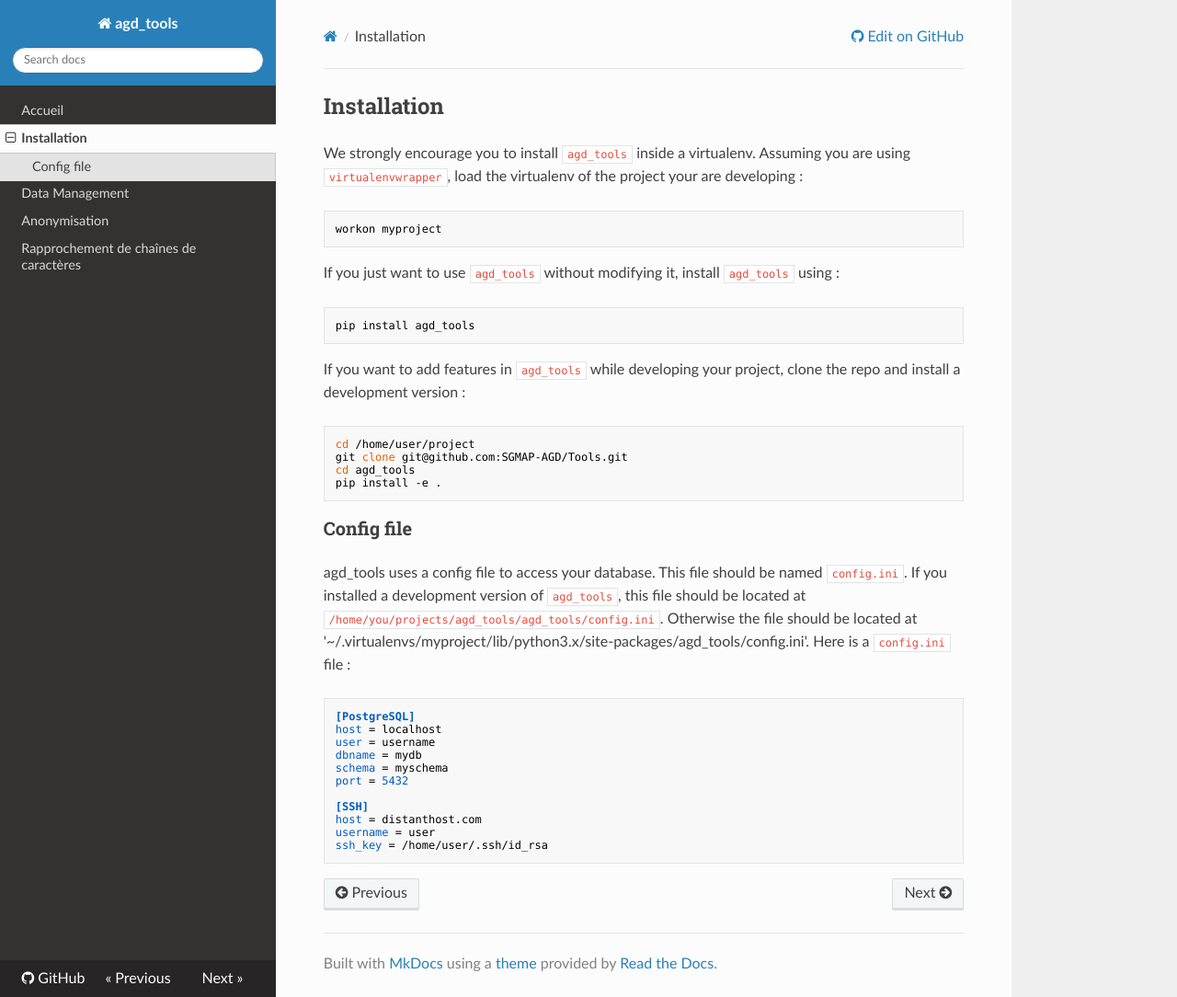
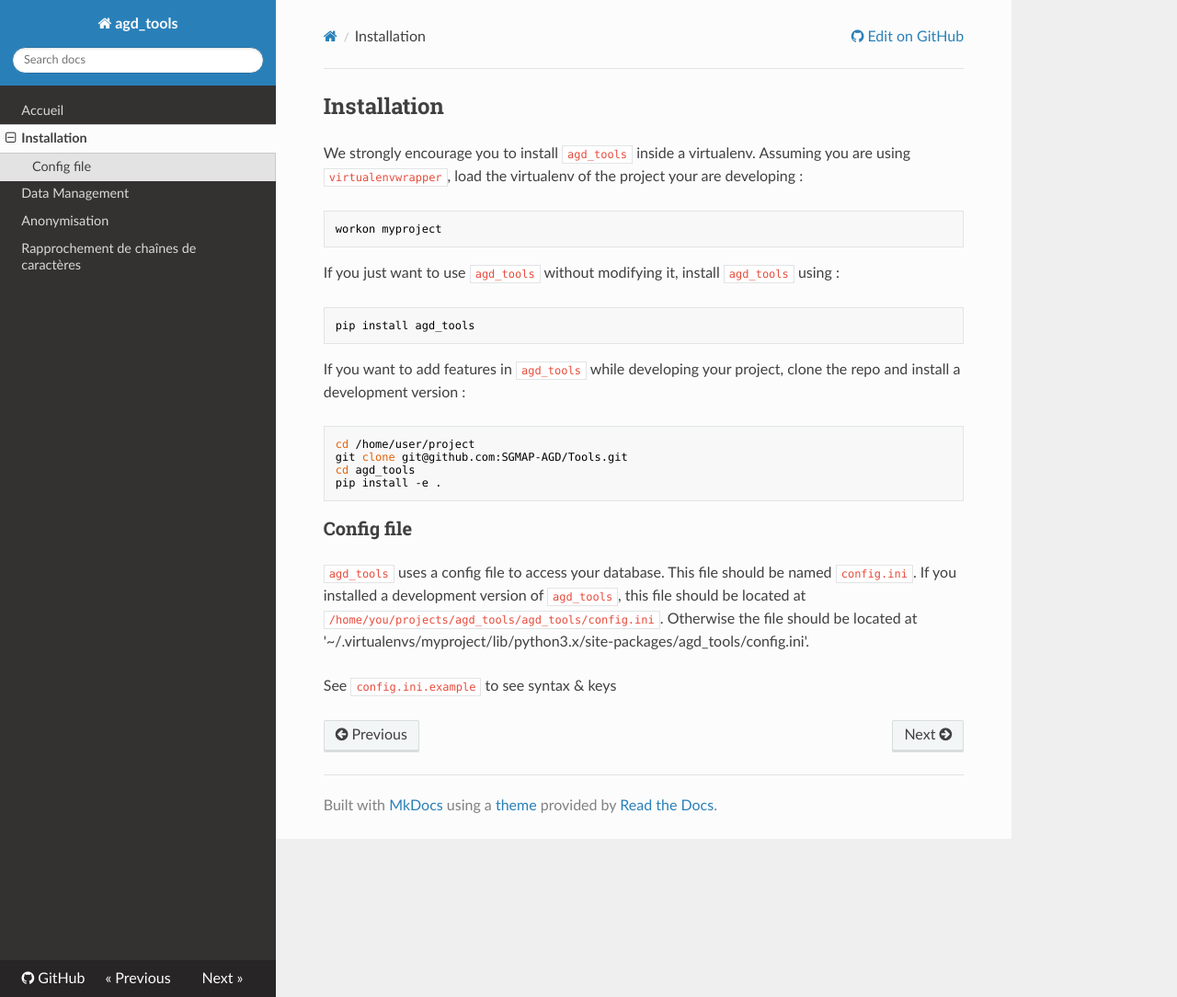
Before and after one commit to SGMAP-AGD/Tools, an MkDocs documentation site: the page built from docs/installation.md, in a window 1280 px wide and 1084 px high. Shown: the whole window at 92% size. Built offline with MkDocs 1.6.1, drawn with Linux system fonts in a browser that asks for light colours; nearby versions of some CDN libraries; old or Windows-style settings are respelled for this version of MkDocs.

Commit message:
change config.ini to config.ini.example and update doc

````diff
--- a/docs/installation.md
+++ b/docs/installation.md
@@ -23,18 +23,11 @@ pip install -e .
 
 ### Config file
 
-agd_tools uses a config file to access your database. This file should be named `config.ini`. If you installed a development version of `agd_tools`, this file should be located at `/home/you/projects/agd_tools/agd_tools/config.ini`. Otherwise the file should be located at '~/.virtualenvs/myproject/lib/python3.x/site-packages/agd_tools/config.ini'. Here is a `config.ini` file :
+`agd_tools` uses a config file to access your database. This file should be named `config.ini`.
+If you installed a development version of `agd_tools`,
+this file should be located at `/home/you/projects/agd_tools/agd_tools/config.ini`.
+ Otherwise the file should be located at
+'~/.virtualenvs/myproject/lib/python3.x/site-packages/agd_tools/config.ini'.
 
-```ini
-[PostgreSQL]
-host = localhost
-user = username
-dbname = mydb
-schema = myschema
-port = 5432
 
-[SSH]
-host = distanthost.com
-username = user
-ssh_key = /home/user/.ssh/id_rsa
-```
+See `config.ini.example` to see syntax & keys
--- a/setup.py
+++ b/setup.py
@@ -14,7 +14,7 @@ setup(
     long_description=open('README.md').read(),
     packages=find_packages(),
     url="https://github.com/SGMAP-AGD/Tools",
-    package_data={'agd_tools': ['config.ini']},
+    package_data={'agd_tools': ['config.ini.example']},
     classifiers=['Development Status :: 2 - Pre-Alpha',
                  'Programming Language :: Python :: 3'],
     install_requires=['numpy',
````
Also changed, not shown: CHANGELOG.md (+3 -0 lines), 1 other file.
